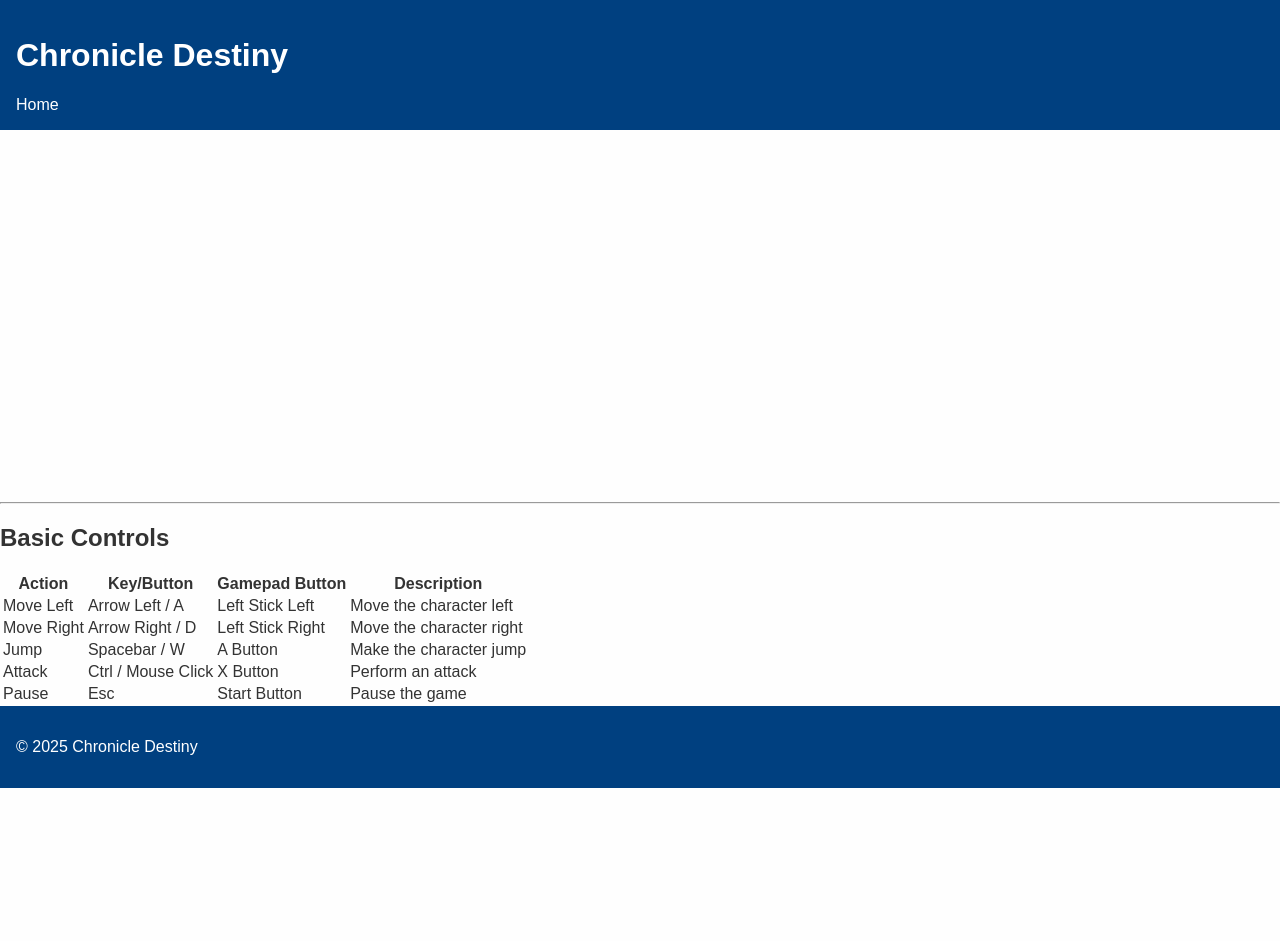
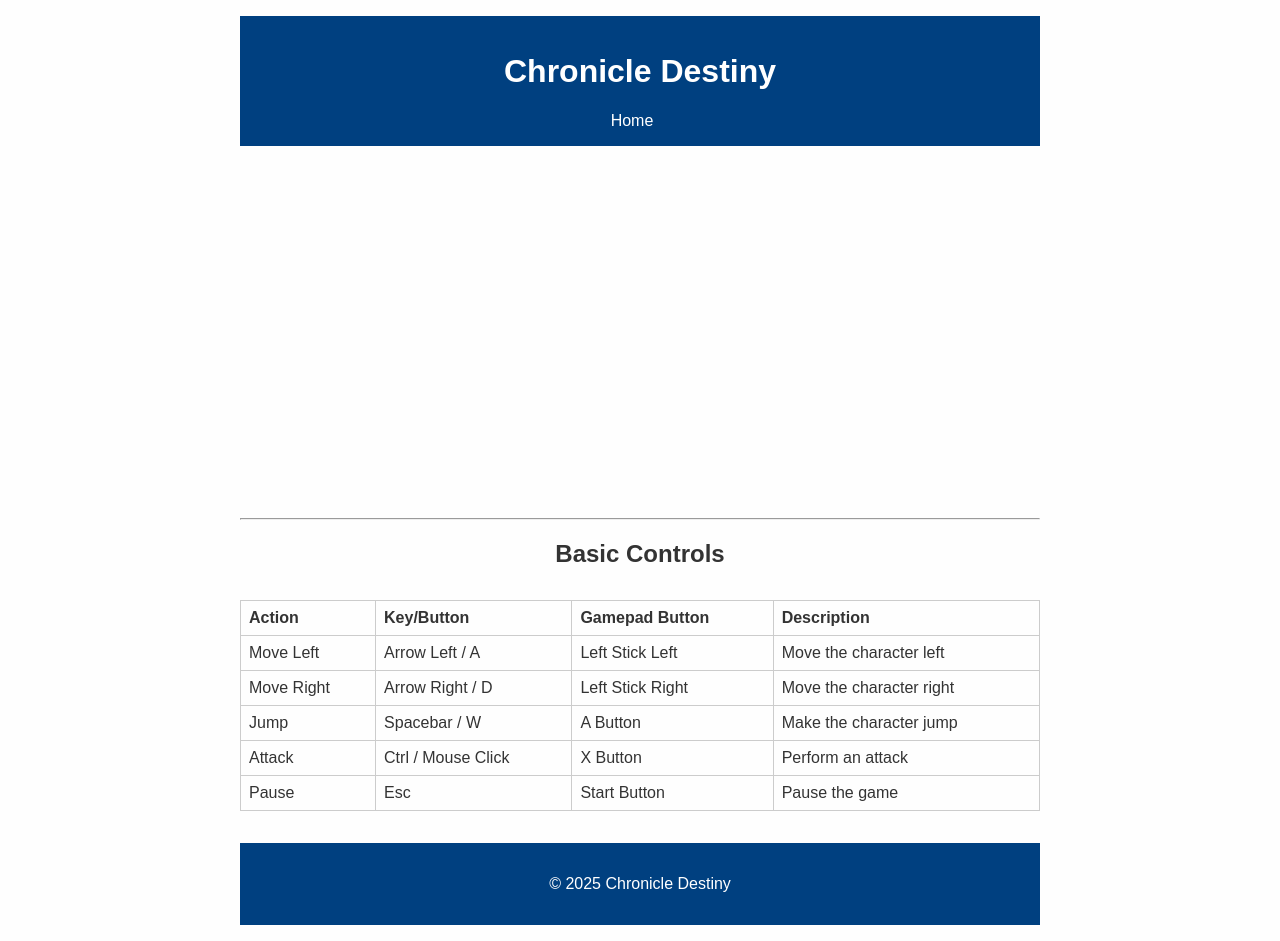
Before and after one commit to zBuLe/Chronicle-Destiny, a Jekyll site: the page built from index.md, in a window 1280 px wide. Built offline with Jekyll 4.4.1, drawn with Linux system fonts in a browser that asks for light colours; our own code applies the rules of GitHub Pages for plain Markdown files; a script that is not in the unit is left out; before the commit the page ends 900 px from its top, so only the background shows below that.

Commit message:
Refactor layout structure in default.html and add container styles in style.css for improved design consistency

```diff
--- a/_layouts/default.html
+++ b/_layouts/default.html
@@ -7,10 +7,12 @@
   <link rel="stylesheet" href="{{ '/assets/css/style.css' | relative_url }}">
 </head>
 <body>
-  {% include header.html %}
-  <main>
-    {{ content }}
-  </main>
-  {% include footer.html %}
+  <div class="container">
+    {% include header.html %}
+    <main>
+      {{ content }}
+    </main>
+    {% include footer.html %}
+  </div>
 </body>
 </html>
--- a/assets/css/style.css
+++ b/assets/css/style.css
@@ -17,3 +17,24 @@ nav a {
   margin-right: 1em;
   text-decoration: none;
 }
+
+
+.container {
+  max-width: 800px;
+  margin: 0 auto;
+  padding: 1em;
+  text-align: center;
+}
+
+table {
+  margin: 2em auto;
+  border-collapse: collapse;
+  width: 100%;
+  max-width: 100%;
+}
+
+table, th, td {
+  border: 1px solid #ccc;
+  padding: 0.5em;
+  text-align: left;
+}
```
